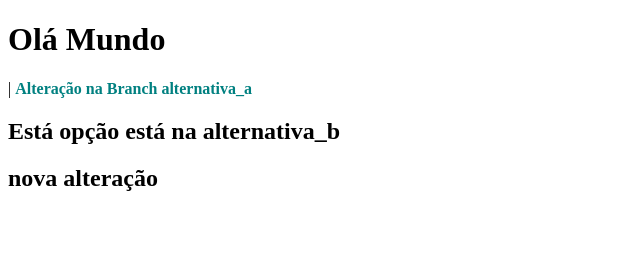
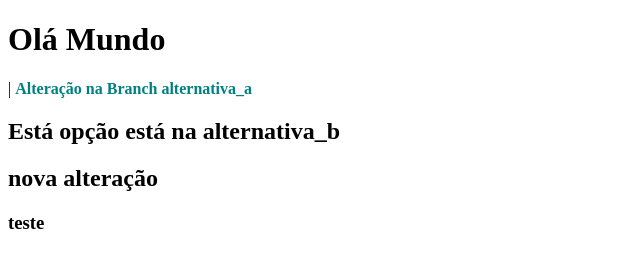
Before and after one commit to DevGuilhermeBezerra/gt3-aulagit01, a plain HTML site: page index.html in a window 1280 px wide. Shown: the full height of the page, 0-640 px from the left. Drawn offline with Linux system fonts and the light colour scheme.

Commit message:
adicionado teste

```diff
--- a/index.html
+++ b/index.html
@@ -12,6 +12,7 @@
     <strong style="color:#008080">Alteração na Branch alternativa_a</strong>
     <h2>Está opção está na alternativa_b</h2>
     <h2>nova alteração</h2>
+    <h3>teste</h3>
 </body>
 
 </html>
```
